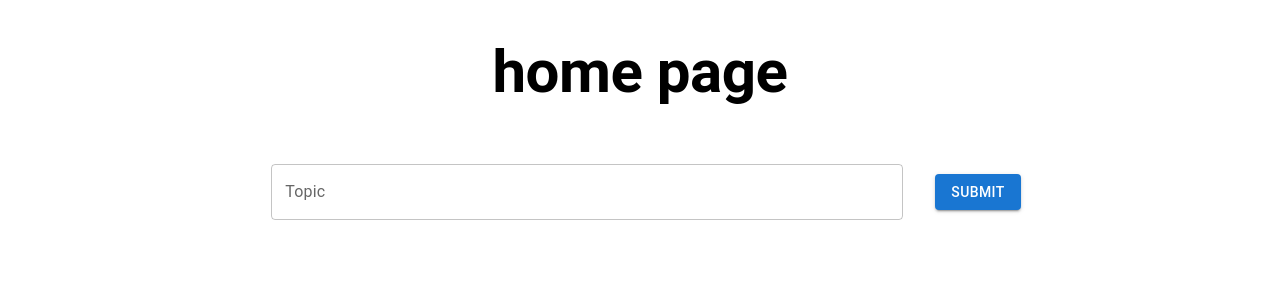
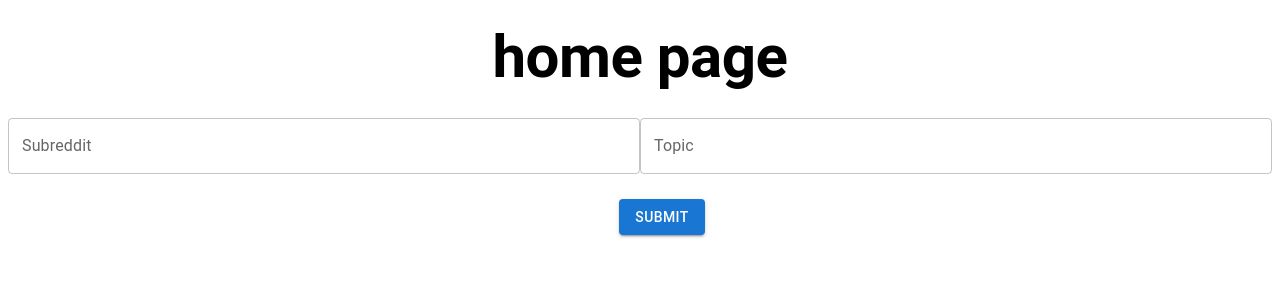
Before and after one commit to LiamB017/SentimentAnalysisPrototype2, a React (Create React App) app: page / in a window 1280 px wide. Shown: the top 300 px of the page. Built offline with nearby package versions, Linux system fonts and the light colour scheme; no server answers.

Commit message:
Correctly retrieving subreddit and topic based on search form inputs

```diff
--- /dev/null
+++ b/src/components/SearchForm.js
@@ -0,0 +1,94 @@
+import Grid from "@mui/material/Grid";
+import { Typography } from "@mui/material";
+import React, { useState, useEffect } from "react";
+import TextField from "@mui/material/TextField";
+import Button from "@mui/material/Button";
+
+const SearchForm = (props) => {
+
+const [form, setForm] = useState({
+  topic: "",
+});
+
+const handleForm = (e) => {
+  setForm((prevState) => ({
+    ...prevState,
+    [e.target.name]: e.target.value,
+  }));
+  console.log(e.target.value);
+};
+
+const handleClick = async () => {
+  console.log("clicked");
+  const response = await fetch("/sentiment", {
+    method: "POST",
+    headers: {
+      "Content-Type": "application/json",
+    },
+    body: JSON.stringify({ topic: form.topic,
+       subreddit: form.subreddit }),
+  });
+
+  if (response.status === 200) {
+    const responseData = await response.json();
+    console.log("Response from /sentiment:", responseData);
+    // Handle the response data as needed
+  } else {
+    const errorData = response.json();
+    console.log("Error from /sentiment:", errorData);
+    // Handle the error data as needed
+  }
+};
+
+const [data, setData] = useState([]);
+
+useEffect(() => {
+  fetch("/sentiment")
+    .then((res) => res.json())
+    .then((data) => {
+      setData(data);
+      console.log(data);
+    });
+}, []);
+
+
+
+return (
+  <>
+    <Grid item xs={6}>
+      <TextField
+        fullWidth
+        label="Subreddit"
+        variant="outlined"
+        name="subreddit"
+        value={form.subreddit}
+        onChange={handleForm}
+      />
+    </Grid>
+    <Grid item xs={6}>
+      <TextField
+        fullWidth
+        label="Topic"
+        variant="outlined"
+        name="topic"
+        value={form.topic}
+        onChange={handleForm}
+      />
+    </Grid>
+    <Grid item xs={1}>
+      <Button
+        type="submit"
+        variant="contained"
+        color="primary"
+        onClick={handleClick}
+        sx={{ mx: 4 }}
+      >
+        Submit
+      </Button>
+    </Grid>
+  </>
+);
+}
+
+
+export default SearchForm;
--- a/src/home.js
+++ b/src/home.js
@@ -4,7 +4,7 @@ import { Typography } from "@mui/material";
 import React, { useState, useEffect } from "react";
 import TextField from "@mui/material/TextField";
 import Button from "@mui/material/Button";
-
+import SearchForm from "./components/SearchForm.js";
 
 const Home = (props) => {
 
@@ -72,27 +72,9 @@ const Home = (props) => {
             home page
           </Typography>
         </Grid>
-        <Grid item xs={6}>
-          <TextField
-            fullWidth
-            label="Topic"
-            variant="outlined"
-            name="topic"
-            value={form.topic}
-            onChange={handleForm}
-          />
-        </Grid>
-        <Grid item xs={1}>
-          <Button
-            type="submit"
-            variant="contained"
-            color="primary"
-            onClick={handleClick}
-            sx={{ mx: 4 }}
-          >
-            Submit
-          </Button>
-        </Grid>
+
+
+        <SearchForm/>
       </Grid>
     </>
   );
```
Also changed, not shown: 1 other file (tests, documents, lock files or other folders).
